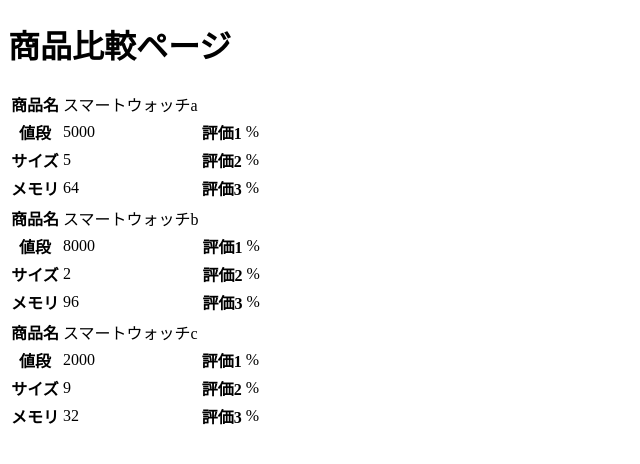
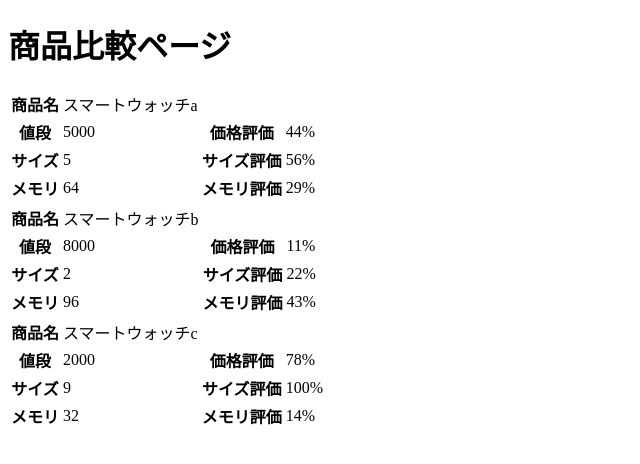
Before and after one commit to seiya-ojima/godone, a Django app: page /evaluation/compare/ in a window 1280 px wide. Shown: the top 464 px of the page, without its empty margins (0-640 px from the left). Run offline with Django 4.2, Linux system fonts and the light colour scheme; data comes from the database, SQL or seed files in the repository; both versions use the stored data as it was after the commit.

Commit message:
完成版

```diff
--- a/recommend_proj/recommend_app/models.py
+++ b/recommend_proj/recommend_app/models.py
@@ -7,13 +7,22 @@ class Parameter(models.Model):
     max_price = models.IntegerField('最高価格')
     min_price = models.IntegerField('最低価格')
     product_price = models.IntegerField('値段')
-    price_weight = models.IntegerField('値段の重み', validators=[MinValueValidator(0), MaxValueValidator(100)])
+    price_weight = models.IntegerField('価格の重み(%)', validators=[MinValueValidator(0), MaxValueValidator(100)])
+    price_score = models.IntegerField('価格評価', null=True, blank=True)
     max_size = models.IntegerField('最高サイズ')
     min_size = models.IntegerField('最低サイズ')
     product_size = models.IntegerField('サイズ')
-    size_weight = models.IntegerField('サイズの重み', validators=[MinValueValidator(0), MaxValueValidator(100)])
+    size_weight = models.IntegerField('サイズの重み(%)', validators=[MinValueValidator(0), MaxValueValidator(100)])
+    size_score = models.IntegerField('サイズ評価', null=True, blank=True)
     max_memory = models.IntegerField('最高メモリ')
     min_memory = models.IntegerField('最低メモリ')
     product_memory = models.IntegerField('メモリ')
-    memory_weight = models.IntegerField('メモリの重み', validators=[MinValueValidator(0), MaxValueValidator(100)])
+    memory_weight = models.IntegerField('メモリの重み(%)', validators=[MinValueValidator(0), MaxValueValidator(100)])
+    memory_score = models.IntegerField('メモリ評価', null=True, blank=True)
     created = models.DateTimeField(auto_now=True)
+
+    def save(self, *args, **kwargs):
+        self.price_score = 100 - round(self.product_price/(self.max_price - self.min_price)*100)
+        self.size_score = round(self.product_size/(self.max_size - self.min_size)*100)
+        self.memory_score = round(self.product_memory/(self.max_memory - self.min_memory)*100)
+        super().save(*args, **kwargs)
--- a/recommend_proj/recommend_app/templates/recommend_app/comparepage.html
+++ b/recommend_proj/recommend_app/templates/recommend_app/comparepage.html
@@ -11,9 +11,9 @@
     {% for history in historys %}
     <table>
         <tr><th scope="col">商品名</th><td>{{ history.name }}</td></tr>
-        <tr><th scope="col">値段</th><td>{{history.product_price}}</td><th scope="col">評価1</th><td>{{histoty.price_score }}%</td></tr>
-        <tr><th scope="col">サイズ</th><td>{{history.product_size}}</td><th scope="col">評価2</th><td>{{ history.price_score }}%</td></tr>
-        <tr><th scope="col">メモリ</th><td>{{history.product_memory}}</td><th scope="col">評価3</th><td>{{ history.size_score }}%</td></tr>
+        <tr><th scope="col">値段</th><td>{{history.product_price}}</td><th scope="col">価格評価</th><td>{{ history.price_score }}%</td></tr>
+        <tr><th scope="col">サイズ</th><td>{{history.product_size}}</td><th scope="col">サイズ評価</th><td>{{ history.size_score }}%</td></tr>
+        <tr><th scope="col">メモリ</th><td>{{history.product_memory}}</td><th scope="col">メモリ評価</th><td>{{ history.memory_score }}%</td></tr>
     </table>
     {% endfor %}
 </body>
--- a/recommend_proj/recommend_app/templates/recommend_app/evaluationpage.html
+++ b/recommend_proj/recommend_app/templates/recommend_app/evaluationpage.html
@@ -10,9 +10,9 @@
     <h1>商品評価ページ</h1>
     <table>
         <tr><th scope="col">商品名</th><td>{{ result.name }}</td></tr>
-        <tr><th scope="col">値段</th><td>{{result.product_price}}</td><th scope="col">評価1</th><td>{{price_score }}%</td></tr>
-        <tr><th scope="col">サイズ</th><td>{{result.product_size}}</td><th scope="col">評価2</th><td>{{ price_score }}%</td></tr>
-        <tr><th scope="col">メモリ</th><td>{{result.product_memory}}</td><th scope="col">評価3</th><td>{{ size_score }}%</td></tr>
+        <tr><th scope="col">値段</th><td>{{result.product_price}}</td><th scope="col">価格評価</th><td>{{result.price_score }}%</td></tr>
+        <tr><th scope="col">サイズ</th><td>{{result.product_size}}</td><th scope="col">サイズ評価</th><td>{{result.size_score }}%</td></tr>
+        <tr><th scope="col">メモリ</th><td>{{result.product_memory}}</td><th scope="col">メモリ評価</th><td>{{result.memory_score }}%</td></tr>
     </table>
     <button onclick="location.href='compare'">比較する</button>
     <!-- <button action="." method="get">比較する</button> -->
--- a/recommend_proj/recommend_app/views.py
+++ b/recommend_proj/recommend_app/views.py
@@ -19,10 +19,11 @@ def frontpage(request):
 
 def evaluationpage(request):
     result = Parameter.objects.all().last()
-    price_score = round(result.product_price/(result.max_price - result.min_price)*100)
-    size_score = round(result.product_size/(result.max_size - result.min_size)*100)
-    memory_score = round(result.product_memory/(result.max_memory - result.min_memory)*100)
-    return render(request, "recommend_app/evaluationpage.html", {"result":result, "price_score":price_score, "size_score":size_score, "memory_score":memory_score})
+    # result.price_score = round(result.product_price/(result.max_price - result.min_price)*100)
+    # result.size_score = round(result.product_size/(result.max_size - result.min_size)*100)
+    # result.memory_score = round(result.product_memory/(result.max_memory - result.min_memory)*100)
+    result.save()
+    return render(request, "recommend_app/evaluationpage.html", {"result":result})
 
 def comparepage(request):
     historys = Parameter.objects.all()
```
Also changed, not shown: recommend_proj/db.sqlite3, recommend_proj/recommend_app/migrations/0001_initial.py, recommend_proj/recommend_app/migrations/0002_alter_parameter_memory_weight_and_more.py (added).
